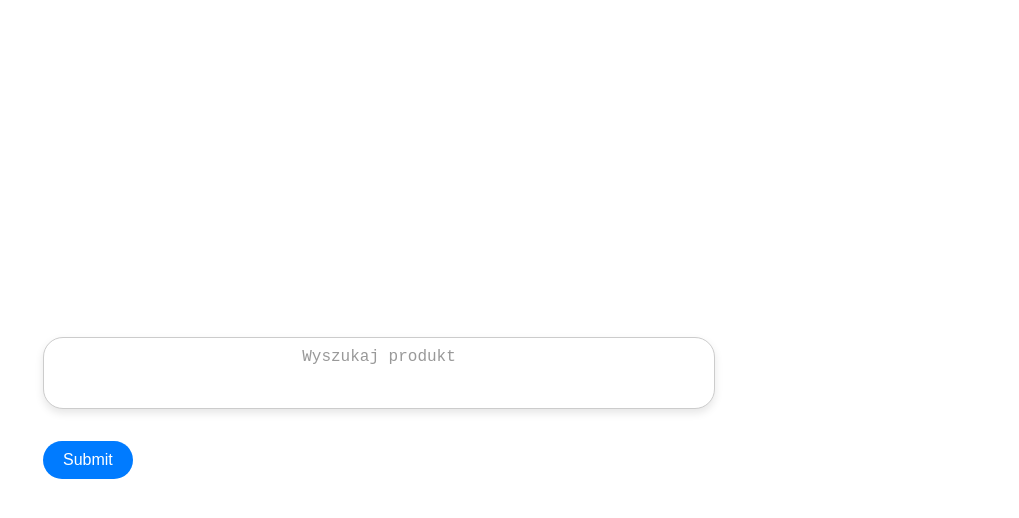
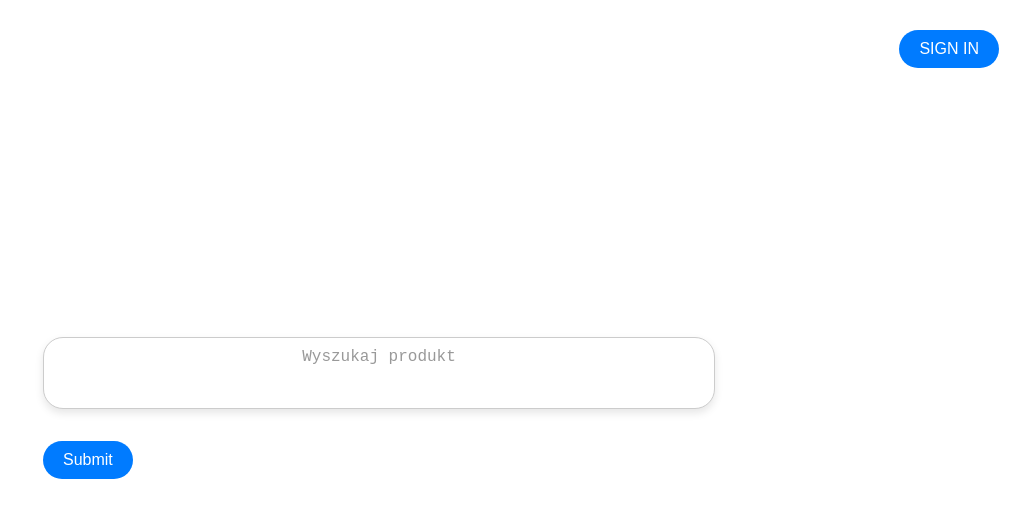
Before and after one commit to AndreSoftwareDeveloper/price-comparision-client, an Angular app: page / in a window 1280 px wide. Shown: the top 518 px of the page, without its empty margins (261-1280 px from the left). Built offline with nearby package versions, Linux system fonts and the light colour scheme.

Commit message:
feat: Sign In button

```diff
--- a/src/app/app.component.html
+++ b/src/app/app.component.html
@@ -6,6 +6,7 @@
 </head>
 
 <body>
+    <button id="sign-in">SIGN IN</button>
     <form (ngSubmit)="onSubmit()">
         <textarea id="product" name="product" [(ngModel)]="product" placeholder="Wyszukaj produkt"></textarea><br><br>
         <button type="submit">Submit</button>
--- a/src/app/app.component.scss
+++ b/src/app/app.component.scss
@@ -38,3 +38,21 @@ button {
 button:hover {
     background-color: #0056b3;
 }
+
+#sign-in {
+    position: absolute;
+    top: 20px;
+    right: 20px;
+    padding: 10px 20px;
+    font-size: 16px;
+    border: none;
+    border-radius: 20px;
+    background-color: #007bff;
+    color: white;
+    cursor: pointer;
+    transition: background-color 0.3s;
+}
+
+#sign-in:hover {
+    background-color: #0056b3;
+}
```
